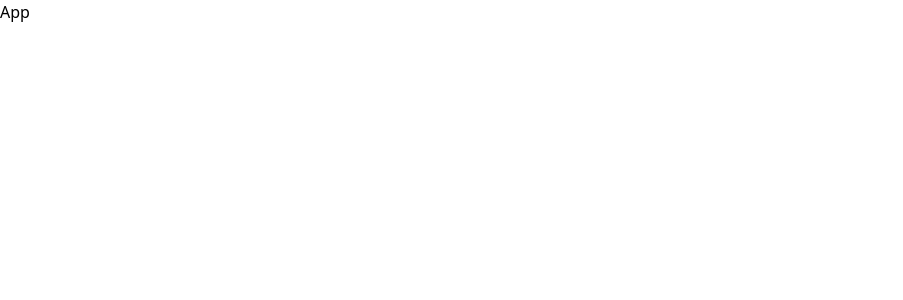
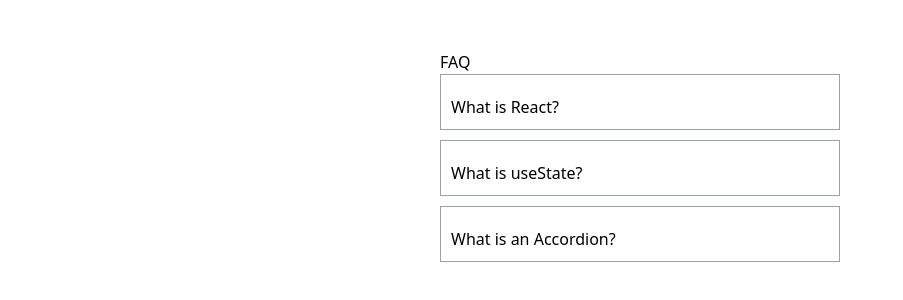
Before and after one commit to vyasan-6-6/REACT-PRACTICALS, a React (Vite) app: page / in a window 1280 px wide. Shown: the top 300 px of the page, without its empty margins (0-903 px from the left). Built offline with nearby package versions, Linux system fonts and the light colour scheme.

Commit message:
Accordion Component setup

```diff
--- a/src/App.jsx
+++ b/src/App.jsx
@@ -1,7 +1,9 @@
+import Accordion from "./components/Accordin"
 
 const App = () => {
   return (
-    <div>App</div>
+   <>
+   <Accordion/></>
   )
 }
 
--- /dev/null
+++ b/src/components/Accordin.jsx
@@ -0,0 +1,41 @@
+import { useState } from "react"
+
+const Accordin = () => {
+    const [show,setShow] = useState(null)
+  const faqs = [
+     {
+      question: "What is React?",
+      answer: "React is a JavaScript library for building user interfaces.",
+    },
+    {
+      question: "What is useState?",
+      answer: "useState is a React hook used to manage component state.",
+    },
+    {
+      question: "What is an Accordion?",
+      answer: "An accordion shows and hides content when clicked.",
+    },
+  ]
+  const toggleHandle = (i)=>{
+   setShow(show===i ?null :i)
+  }
+    return (
+    <>
+   <div  className="w-[400px] mt-[50px] mx-auto">
+        <h2>FAQ</h2>
+        {faqs.map((faq,index)=>(
+            <div key={index} className="cursor-pointer border border-gray-400 mb-2.5 p-2.5 " >
+                <div onClick={()=>toggleHandle(index)} className="mt-2.5">{faq.question}</div>
+                {show ===index &&(
+                    <div>{faq.answer}</div>
+                )}
+            </div>
+
+        ))}
+    </div>
+
+    </>
+  )
+}
+
+export default Accordin
```
